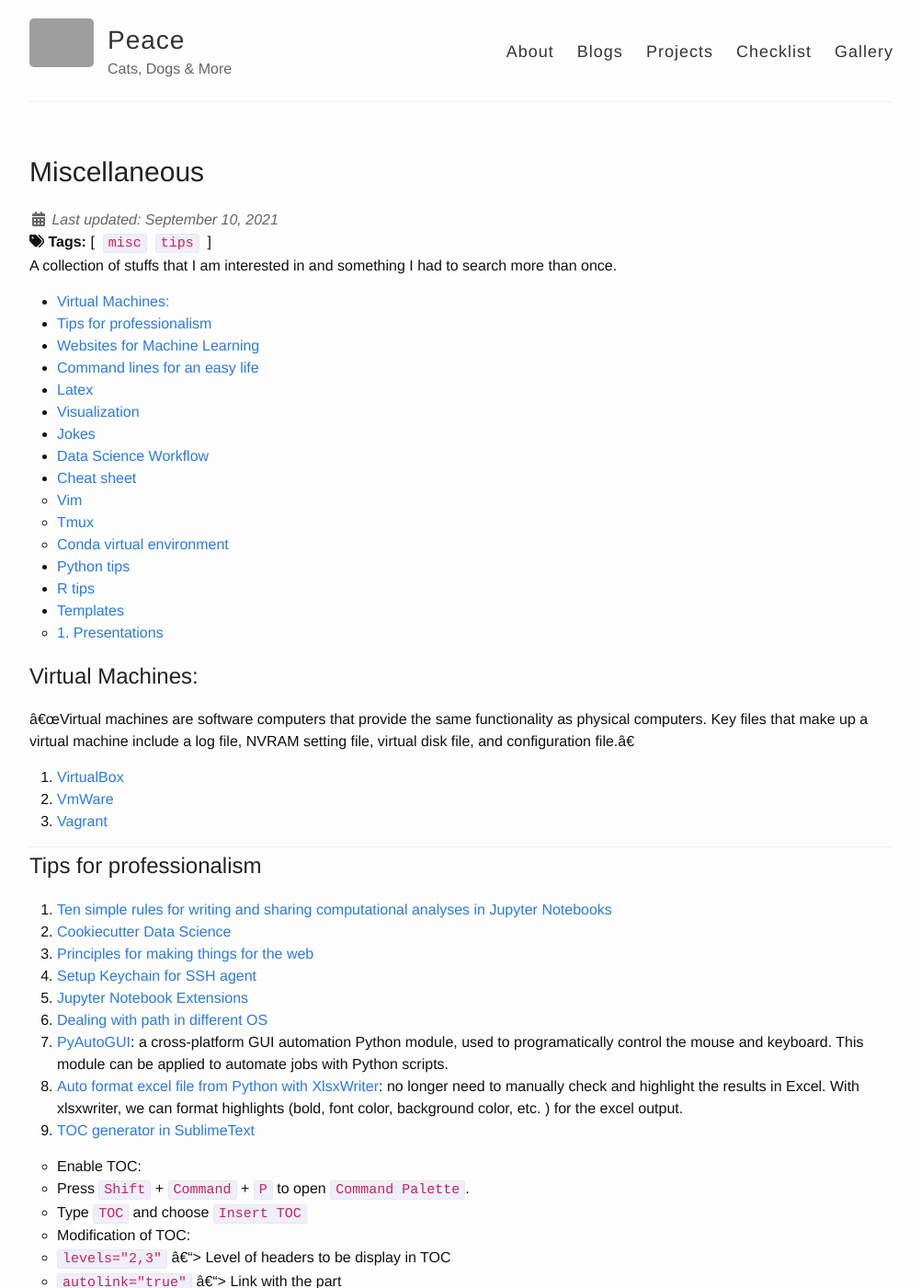
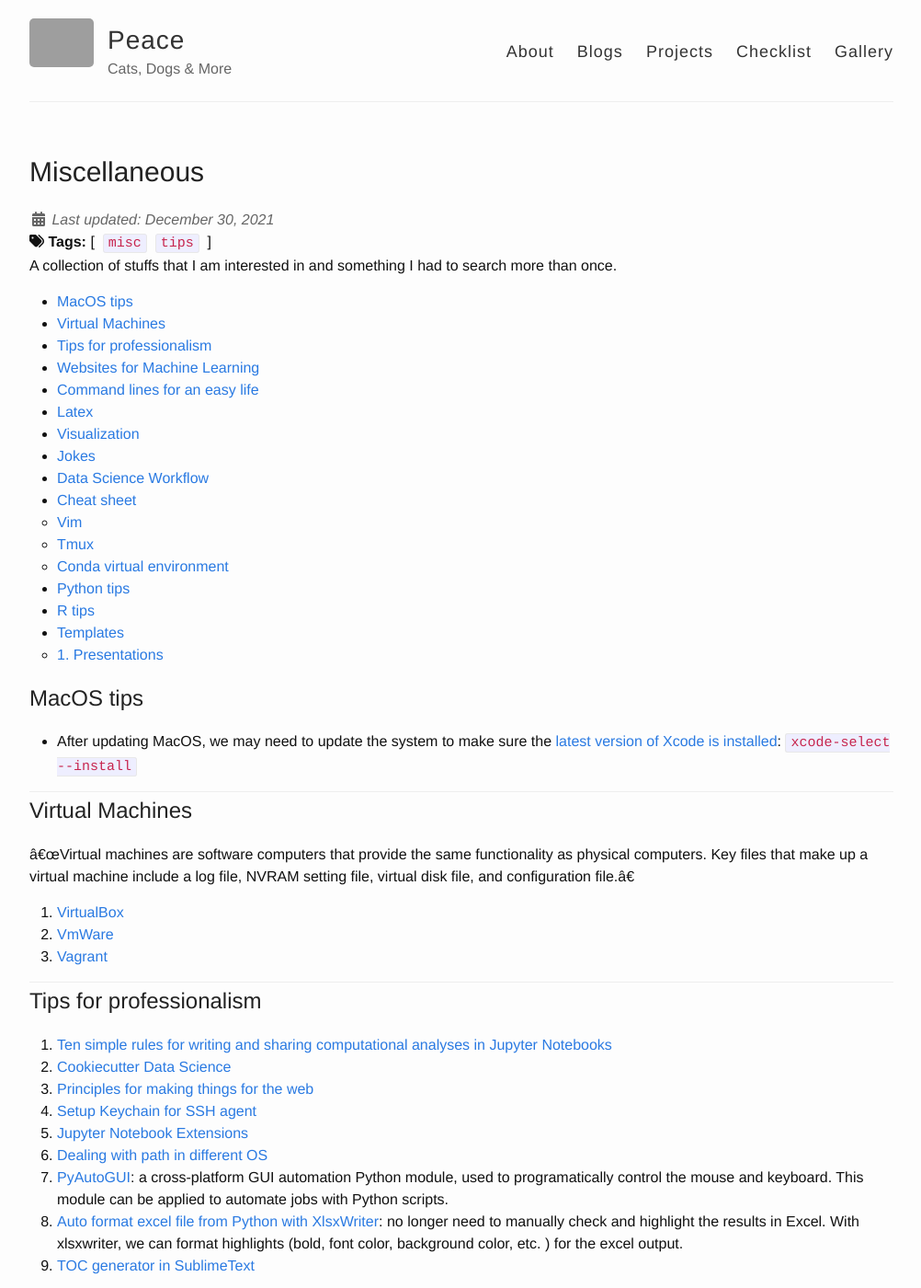
Before and after one commit to hnguyentt/hnguyentt.github.io, a Jekyll site: the page built from _posts/2019-12-28-Miscellaneous.md, in a window 1280 px wide and 1400 px high. Shown: the whole window at 92% size, without its empty margins (138-1140 px from the left). Built offline with Jekyll 4.4.1, drawn with Linux system fonts in a browser that asks for light colours; nearby versions of some CDN libraries; comment, search, counter and statistics services are not loaded; some of the changed text lies outside the part shown; grey boxes are pictures that could not be loaded.

Commit message:
optimize pdf size

````diff
--- a/_posts/2019-12-28-Miscellaneous.md
+++ b/_posts/2019-12-28-Miscellaneous.md
@@ -2,14 +2,15 @@
 layout: post
 title: Miscellaneous
 tags: misc tips
-last_modified_on: 2021-09-10
+last_modified_on: 2021-12-30
 read_time: true
 ---
 A collection of stuffs that I am interested in and something I had to search more than once.
 
 <!-- MarkdownTOC autolink="true" -->
 
-- [Virtual Machines:](#virtual-machines)
+- [MacOS tips](#macos-tips)
+- [Virtual Machines](#virtual-machines)
 - [Tips for professionalism](#tips-for-professionalism)
 - [Websites for Machine Learning](#websites-for-machine-learning)
 - [Command lines for an easy life](#command-lines-for-an-easy-life)
@@ -28,8 +29,12 @@
 
 <!-- /MarkdownTOC -->
 
+## MacOS tips
+* After updating MacOS, we may need to update the system to make sure the [latest version of Xcode is installed](https://stackoverflow.com/questions/52522565/git-is-not-working-after-macos-update-xcrun-error-invalid-active-developer-pa): `xcode-select --install`
 
-## Virtual Machines:
+<hr color="#0F24F3">
+
+## Virtual Machines
 "Virtual machines are software computers that provide the same functionality as physical computers. Key files that make up a virtual machine include a log file, NVRAM setting file, virtual disk file, and configuration file."
 1. [VirtualBox](https://www.virtualbox.org/wiki/VirtualBox)
 2. [VmWare](https://www.vmware.com/asean.html)
@@ -111,18 +116,19 @@
 
 5. Mount/Unmount:
 To mount:
-```bash
-# at your local machine
-mkdir <new_folder>
-sshfs <usrnam>@<hostname>:<path/to/folder> <path to new_folder>
-```
-To unmount with `umount`, we need super user permission.
-As a normal user, you can use `fusermount`:
-`fusermount -u <mountpoint>`
+    ```bash
+    # at your local machine
+    mkdir <new_folder>
+    sshfs <usrnam>@<hostname>:<path/to/folder> <path to new_folder>
+    ```
+    To unmount with `umount`, we need super user permission.
+    As a normal user, you can use `fusermount`:
+    `fusermount -u <mountpoint>`
 
-**Issues:**
-* [sshfs device is busy](https://superuser.com/questions/207269/sshfs-device-is-busy):
-  `fusermount -zu <mountpoint>`
+    **Issues:**
+      * [sshfs device is busy](https://superuser.com/questions/207269/sshfs-device-is-busy):
+      `fusermount -zu <mountpoint>`
+
 
 6. Convert `.mov`|`.MP4` to `.gif`
 * Convert & Optimize: https://gist.github.com/dergachev/4627207
@@ -150,22 +156,26 @@
 9. Rename multiple files
 [https://www.cyberciti.biz/tips/renaming-multiple-files-at-a-shell-prompt.html](https://www.cyberciti.biz/tips/renaming-multiple-files-at-a-shell-prompt.html)
 
-POISIX for shell loop:
-```
-for i in *.bak; do mv -v -- "$i" "${i%.bak}.txt"; done
-```
-
-The above command will change the extension of all `bak` files to `txt` files.
+    POISIX for shell loop:
+    ```
+    for i in *.bak; do mv -v -- "$i" "${i%.bak}.txt"; done
+    ```
+    The above command will change the extension of all `bak` files to `txt` files.
 
 10. Replace string
 
-Pattern: `${parameter/pattern/string}`
+    Pattern: `${parameter/pattern/string}`
 
-Example:
+    Example:
+    ```bash
+    mkdir test
+    for i in {0..5}; do touch test/test_file"$i".txt; done && ls test
+    for i in $(ls test); do echo ${i/.txt/_replaced.txt}; done # replace .txt by _replaced.txt
+    ```
+
+11. Optimize the size of pdf files
 ```bash
-mkdir test
-for i in {0..5}; do touch test/test_file"$i".txt; done && ls test
-for i in $(ls test); do echo ${i/.txt/_replaced.txt}; done # replace .txt by _replaced.txt
+gs -sDEVICE=pdfwrite -dNOPAUSE -dQUIET -dBATCH -dPDFSETTINGS=/screen -dCompatibilityLevel=1.4 -sOutputFile=<NameOfOutputFile> <PATH/TO/INPUT>
 ```
 
 <hr>
````
